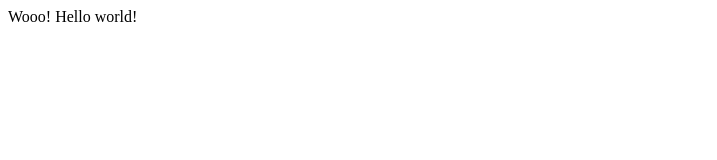
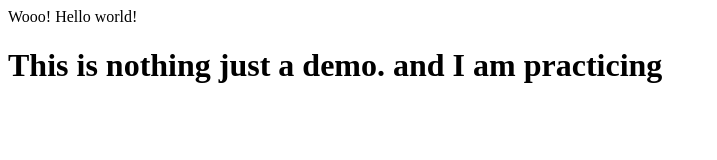
Before and after one commit to AeroByte-Abhishek/demo, a plain HTML site: page index.html in a window 1280 px wide. Shown: the whole page, without its empty margins (0-717 px from the left). Drawn offline with Linux system fonts and the light colour scheme.

Commit message:
Add demo header to index.html

```diff
--- a/index.html
+++ b/index.html
@@ -1 +1,2 @@
 <p>Wooo! Hello world!</p>
+<h1> This is nothing just a demo. and I am practicing </h1>
```
